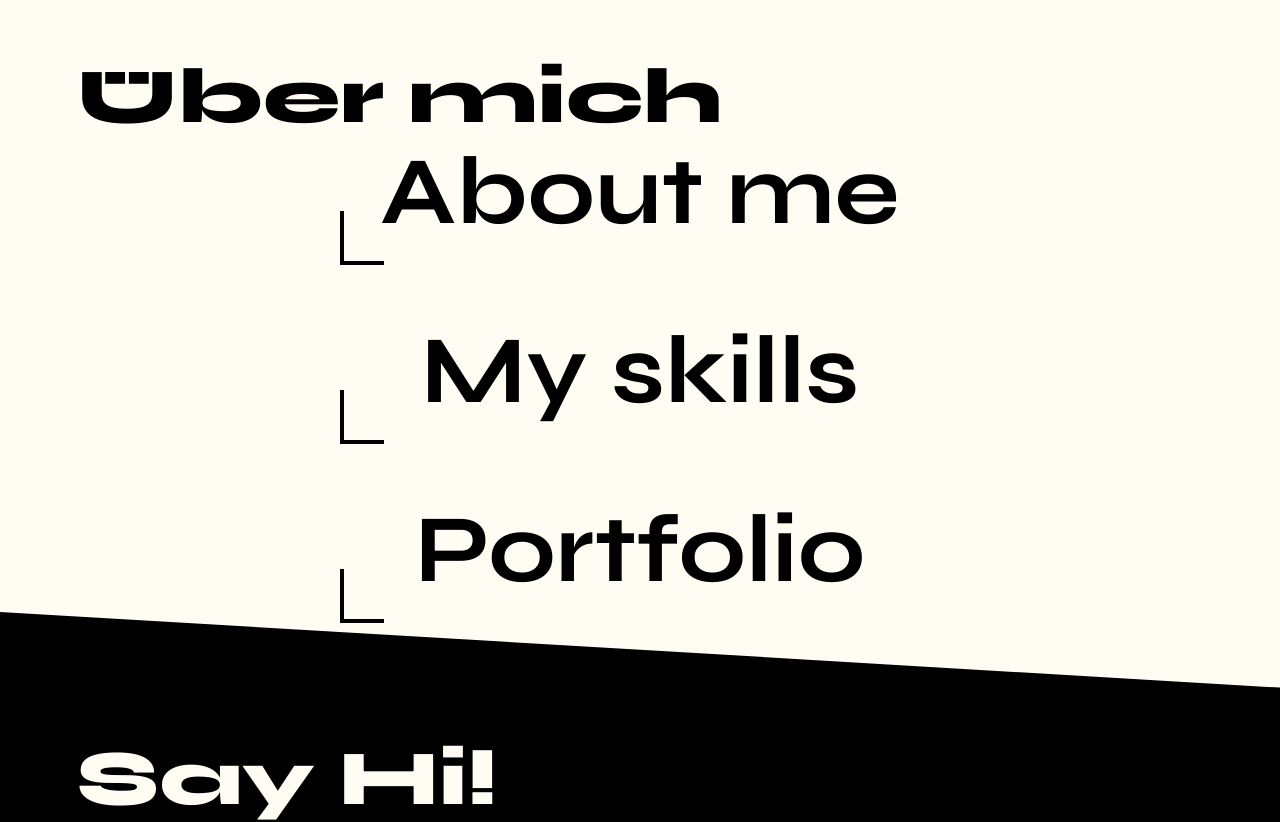
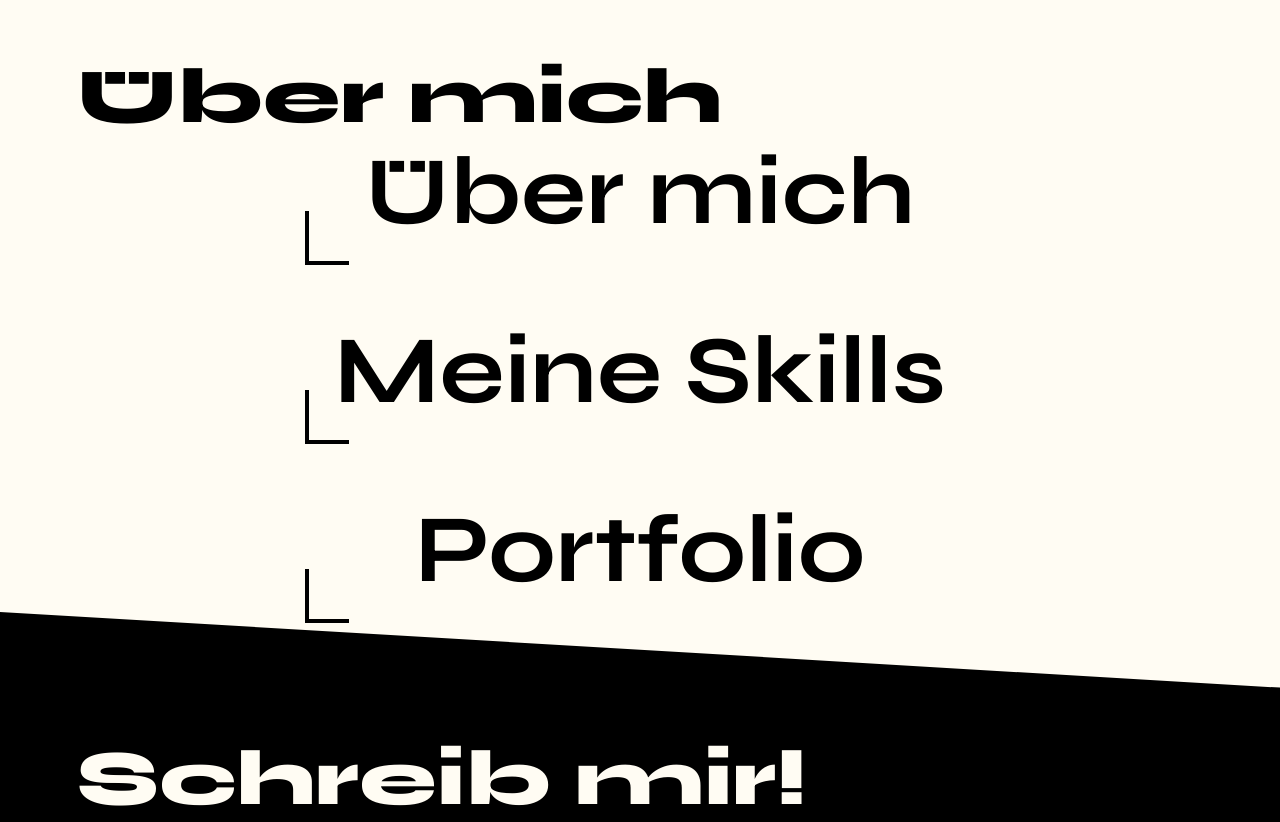
Before and after one commit to LeaFriedmann/portfolio, an Angular app: page / in a window 1280 px wide. Shown: the part 800-1622 px from the top of the page. Built offline with nearby package versions, Linux system fonts and the light colour scheme.

Commit message:
feat: german translation menu header

```diff
--- a/src/app/layout/header/menu-header/menu-header.html
+++ b/src/app/layout/header/menu-header/menu-header.html
@@ -4,13 +4,34 @@
 <section class="menu" [class.closed-menu]="menuClosed">
   <div class="content-box">
     <nav>
-      <a class="menu-link" href="#about-me" (click)="toggleMenu()">About me</a>
-      <a class="menu-link" href="#my-skills" (click)="toggleMenu()">My skills</a>
+      <a class="menu-link" href="#about-me" (click)="toggleMenu()">
+        @if (language.langSetting() == 'en') {
+          About me
+        }
+        @if (language.langSetting() == 'de') {
+          Über mich
+        }
+      </a>
+      <a class="menu-link" href="#my-skills" (click)="toggleMenu()">
+        @if (language.langSetting() == 'en') {
+          My skills
+        }
+        @if (language.langSetting() == 'de') {
+          Meine Skills
+        }
+      </a>
       <a class="menu-link" href="#portfolio" (click)="toggleMenu()">Portfolio</a>
     </nav>
     <div class="bottom-part">
       <div class="content-wrapper section-settings">
-        <h2>Say Hi!</h2>
+        <h2>
+          @if (language.langSetting() == 'en') {
+            Say Hi!
+          }
+          @if (language.langSetting() == 'de') {
+            Schreib mir!
+          }
+        </h2>
         <div class="wrapper-info">
           <p>friedmann.lea@web.de</p>
           <social-links (contactClicked)="toggleMenu()"></social-links>
--- a/src/app/layout/header/menu-header/menu-header.scss
+++ b/src/app/layout/header/menu-header/menu-header.scss
@@ -80,7 +80,7 @@
 
     .menu-link {
       @include glob.font-syne(bold, 40, 9vw, 96);
-      width: glob.use-clamp(270, 60vw, 600);
+      width: glob.use-clamp(290, 70vw, 670);
       text-align: center;
       padding-bottom: glob.px-to-rem(16);
 
--- a/src/app/layout/header/menu-header/menu-header.ts
+++ b/src/app/layout/header/menu-header/menu-header.ts
@@ -1,5 +1,6 @@
-import { Component } from '@angular/core';
+import { Component, inject } from '@angular/core';
 import { SocialLinks } from '../../../shared/components/social-links/social-links';
+import { LanguageService } from '../../../shared/services/language-service';
 
 @Component({
   selector: 'app-menu-header',
@@ -8,10 +9,11 @@ import { SocialLinks } from '../../../shared/components/social-links/social-link
   styleUrl: './menu-header.scss',
 })
 export class MenuHeader {
+  language = inject(LanguageService);
 
   menuClosed: boolean = true;
 
-  toggleMenu(){
+  toggleMenu() {
     this.menuClosed = !this.menuClosed;
   }
 }
```
